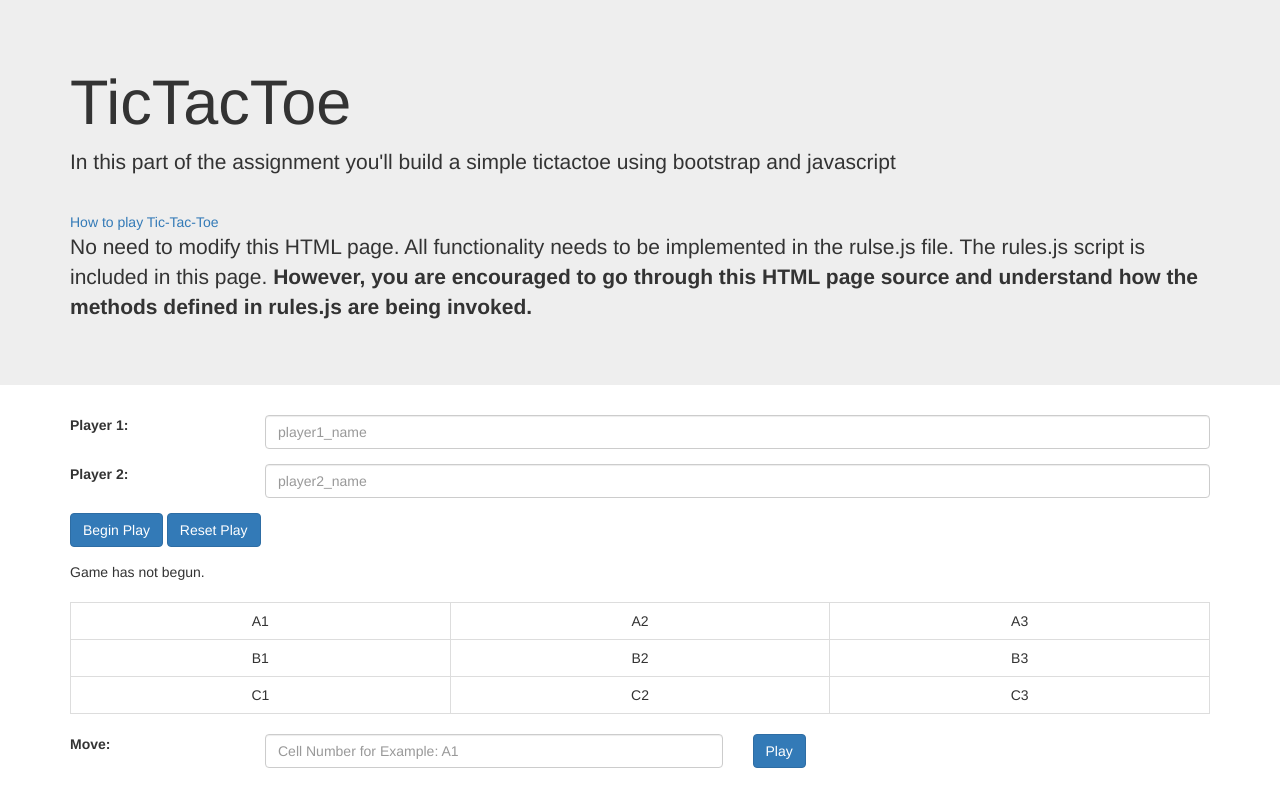
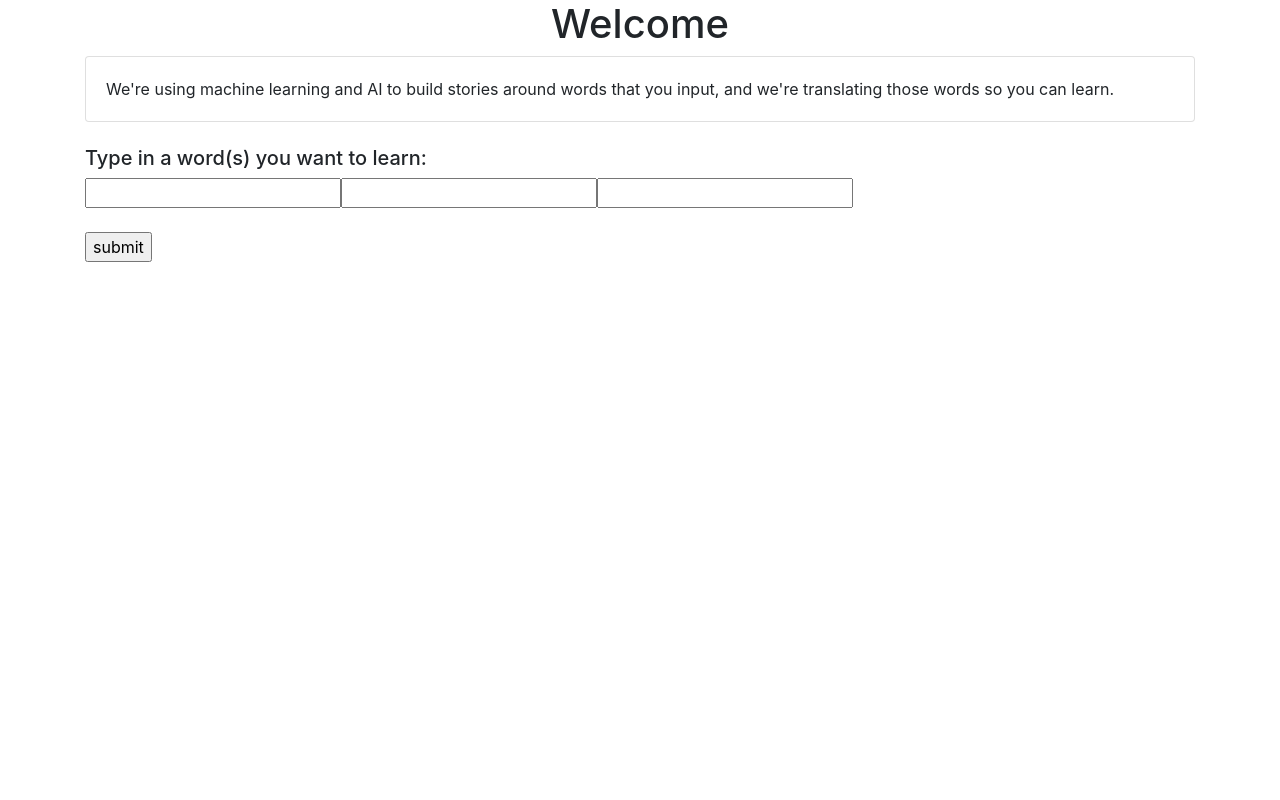
Before and after one commit to JazKarit/learn_languages, a Flask app: page / in a window 1280 px wide. Run offline with Flask 2, Linux system fonts and the light colour scheme; some libraries are stand-ins or nearby versions.

Commit message:
Basic web framework

```diff
--- a/app.py
+++ b/app.py
@@ -1,10 +1,22 @@
-from flask import Flask,render_template
+from flask import Flask,render_template,request
+from form import WordForm
 
 app = Flask(__name__)
+app.config['SECRET_KEY'] = 'you-will-never-guess'
 
-@app.route('/')
+@app.route('/',methods=['GET','POST'])
 def index():
     return render_template('index.html')
 
+@app.route('/response',methods = ['POST', 'GET'])
+def response():
+    if request.method == 'POST':
+      words = request.form
+      response = words['word1']
+
+      return render_template("index.html",return_str = response)
+
+
+
 if __name__ == '__main__':
     app.run(debug=True, host='0.0.0.0')
--- /dev/null
+++ b/config.py
@@ -0,0 +1,4 @@
+import os
+
+class Config(object):
+    SECRET_KEY = os.environ.get('SECRET_KEY') or 'you-will-never-guess'
--- /dev/null
+++ b/form.py
@@ -0,0 +1,5 @@
+from flask_wtf import FlaskForm
+from wtforms import StringField
+
+class WordForm(FlaskForm):
+    word = StringField('Word')
--- a/templates/index.html
+++ b/templates/index.html
@@ -1,92 +1,54 @@
 <!DOCTYPE html>
-<html lang="en">
 <head>
+    <title>Language Learner</title>
     <meta charset="utf-8">
-<meta http-equiv="X-UA-Compatible" content="IE=edge">
     <meta name="viewport" content="width=device-width, initial-scale=1">
-<title>Question 4</title>
-<link href="https://fonts.googleapis.com/css?family=Roboto|Varela+Round" rel="stylesheet">
-<link rel="stylesheet" href="https://maxcdn.bootstrapcdn.com/font-awesome/4.7.0/css/font-awesome.min.css">
-<link rel="stylesheet" href="https://maxcdn.bootstrapcdn.com/bootstrap/3.3.7/css/bootstrap.min.css">
-<script src="https://ajax.googleapis.com/ajax/libs/jquery/1.12.4/jquery.min.js"></script>
-<script src="https://maxcdn.bootstrapcdn.com/bootstrap/3.3.7/js/bootstrap.min.js"></script>
-<script src="./rules.js"></script>
-</head>
+    <link rel="stylesheet" href="https://maxcdn.bootstrapcdn.com/bootstrap/4.3.1/css/bootstrap.min.css">
+    <script src="https://ajax.googleapis.com/ajax/libs/jquery/3.4.1/jquery.min.js"></script>
+    <script src="https://cdnjs.cloudflare.com/ajax/libs/popper.js/1.14.7/umd/popper.min.js"></script>
+    <script src="https://maxcdn.bootstrapcdn.com/bootstrap/4.3.1/js/bootstrap.min.js"></script>
+  </head><html>
+  <style>
+    .center{
+
+    }
+  </style>
   <body>
-<div class="jumbotron jumbotron-fluid">
       <div class="container">
-  		<h1>TicTacToe</h1>
-  		<p>In this part of the assignment you'll build a simple tictactoe using bootstrap and javascript</p> <br/>
-  		<a href="https://www.google.com/search?q=tic+tac+toe" alt="how to play" target="_blank">How to play Tic-Tac-Toe</a><br/>
-		  <p>No need to modify this HTML page. All functionality needs to be implemented in the rulse.js file. The rules.js script is included in this page. <strong>However, you are encouraged to go through this HTML page source and understand how the methods defined in rules.js are being invoked.</strong></p>
+    <h1><center>Welcome</center></h1>
+    <script>
+      function getInput(){
+        var word1 = document.getElementById("word1").value;
+        //var word2 = document.getElementById("word2").value;
+        //var word3 = document.getElementById("word3").value;
+      }
+    </script>
+    <div class="card">
+        <div class=card-body>We're using machine learning and AI to build stories around words that you input, and we're translating those words so you can learn.</div>
     </div>
+    <br>
+    <form action = "/response" method="POST">
+
+          <h5>Type in a word(s) you want to learn:</h5>
+          <div class="input-group">
+                <input type = "text" id = "word1" name = "word1"/>
+                <input type = "text" id = "word2" name = "word2"/>
+                <input type = "text" id = "word3" name = "word3"/>
          </div>
-
-<div class="container">
-	<form>
-	  <div class="form-group row">
-	    <label for="player1" class="col-sm-2 col-form-label">Player 1:</label>
-	    <div class="col-sm-10">
-	      <input type="text" class="form-control" id="player1_id" placeholder="player1_name">
-	    </div>
-	  </div>
-	  <div class="form-group row">
-	    <label for="player2" class="col-sm-2 col-form-label">Player 2:</label>
-	    <div class="col-sm-10">
-	      <input type="text" class="form-control" id="player2_id" placeholder="player2_name">
-	    </div>
-	  </div>
-	  <div class="form-group row">
-	    <div class="col-sm-5 ">
-	      <button type="button" class="btn btn-primary" onclick="begin_play()">Begin Play</button>
-	      <button type="button" class="btn btn-primary" onclick="reset_play()">Reset Play</button>
-	    </div>
-	  </div>
-	</form>
-</div>
-<div class ="container">
-
-	<div id ="turn_info">
-		Game has not begun.
-	</div>
-	<br/>
-</div>
-
-<div class="container">
-<table class="table table-bordered">
-  <tbody>
-    <tr>
-      <td class="text-center" id="A1">A1</td>
-      <td class="text-center" id="A2">A2</td>
-      <td class="text-center" id="A3">A3</td>
-    </tr>
-    <tr>
-      <td class="text-center" id="B1">B1</td>
-      <td class="text-center" id="B2">B2</td>
-      <td class="text-center" id="B3">B3</td>
-    </tr>
-    <tr>
-      <td class="text-center" id="C1">C1</td>
-      <td class="text-center" id="C2">C2</td>
-      <td class="text-center" id="C3">C3</td>
-    </tr>
-  </tbody>
-</table>
-</div>
-
-<div class="container">
-	<form>
-	<div class="form-group row">
-	    <label for="player1" class="col-sm-2 col-form-label">Move:</label>
-	    <div class="col-sm-5">
-	      <input type="text" class="form-control" id="move_text_id" placeholder="Cell Number for Example: A1" onkeydown="moveEnter(event)">
-	  </div>
-	  <div class="col-sm-5">
-	      <button type="button" class="btn btn-primary" onclick="play()">Play</button>
-	   </div>
-	  </div>
+            <br>
+      <p><input type = "submit" value = "submit" /></p>
+      <!-- <input type = "text" id = "word2" value = "Type in another word you want to learn" />
+      <br><br>
+      <input type = "text" id = "word3" value = "Type in a third word you want to learn" />
+      <button class="btn btn-outline-dark" type="button" form="nameform" value="Submit" onclick="getInput()" role="button">Submit</button>
+     -->
     </form>
 
+    <br>
+    {% if return_str %}
+    <h5>Response:</h5>
+    <p> {{ return_str }} </p>
+    {% endif %}
    </div>
   </body>
 </html>
```
Also changed, not shown: 1 other file. Lines whose indentation alone changed are shown as unchanged.
